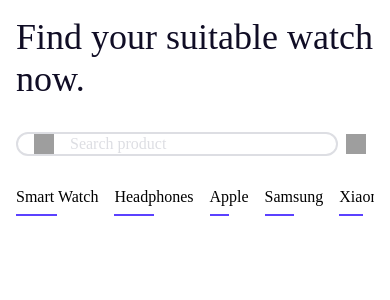
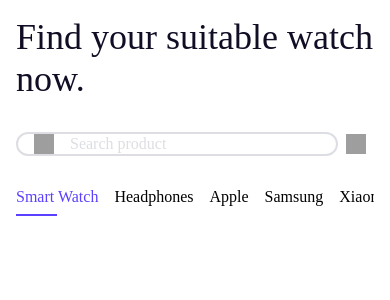
Before and after one commit to ashutosh1234ojha/ECommerce, a React Native app: screen /Home in a window 390 px wide. Shown: the top 300 px of the page. Built offline with nearby package versions, Linux system fonts and the light colour scheme; grey boxes are pictures that could not be loaded.

Commit message:
category underline and text change updatedd

```diff
--- a/components/Category.js
+++ b/components/Category.js
@@ -3,35 +3,45 @@ import { fontSize, spacing } from "../constants/dimensions"
 import { fontFamily } from "../constants/fonts"
 import { colors } from "../constants/colors"
 import { category } from "../data/category"
+import { useState } from "react"
 
 const Category = () => {
+    const [selectedCategory, setSelectedCategory] = useState("Smart Watch")
+    const handleSelectedCategory = (category) => {
+        setSelectedCategory(category)
+    }
     return (
-    <FlatList data={category} renderItem={({item,index})=>(
-        <TouchableOpacity>
-        <Text style={styles.categoryText}>{item.name}</Text>
-        <View style={styles.underline}/>
+        <FlatList data={category} renderItem={({ item, index }) => (
+            <TouchableOpacity onPress={() => { setSelectedCategory(item.name) }}>
+                <Text style={[styles.categoryText, selectedCategory===item.name&&{color:colors.purple}]}>{item.name}</Text>
+                {
+                    (selectedCategory === item.name) ? <View style={styles.underline} /> : null
+
+
+                }
             </TouchableOpacity>
         )}
-    keyExtractor={(item)=>item.id}
+            keyExtractor={(item) => item.id}
             horizontal
             ItemSeparatorComponent={
-<View style={{paddingHorizontal:spacing.sm}}/>
+                <View style={{ paddingHorizontal: spacing.sm }} />
             }
+
         />
     )
 }
 
 const styles = StyleSheet.create({
-categoryText:{
-    fontSize:fontSize.md,
-    fontFamily:fontFamily.SemiBold,
-    color:colors.grey
+    categoryText: {
+        fontSize: fontSize.md,
+        fontFamily: fontFamily.SemiBold,
+        color: colors.grey
     },
-underline:{
-    borderBottomColor:colors.purple,
-    borderBottomWidth:2,
-    width:"50%",
-    marginTop:spacing.sm
+    underline: {
+        borderBottomColor: colors.purple,
+        borderBottomWidth: 2,
+        width: "50%",
+        marginTop: spacing.sm
     }
 })
 export default Category
```
Lines whose indentation alone changed are shown as unchanged.
